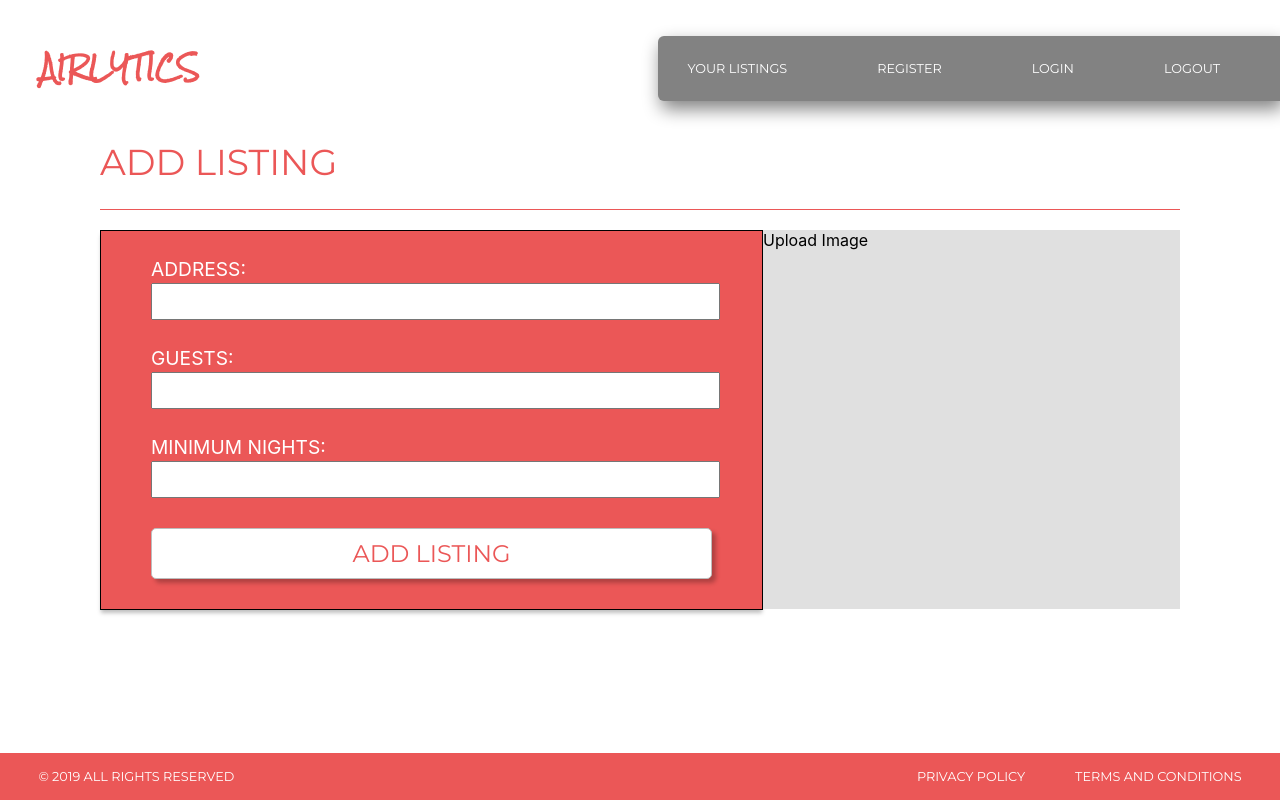
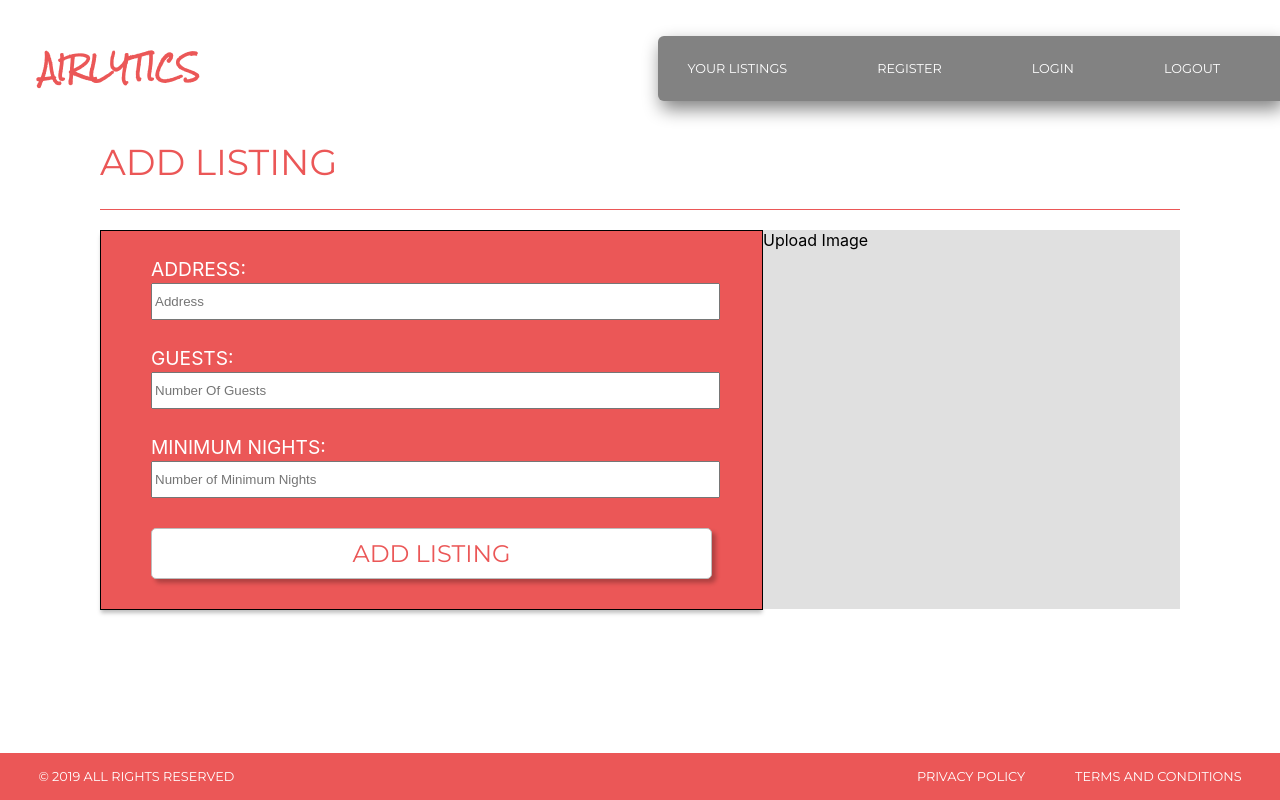
Before and after one commit to airbnb-price-opt/front-end, a React (Create React App) app in the folder airbnb-opt-price/: page /add-listing in a window 1280 px wide. Built offline with nearby package versions, Linux system fonts and the light colour scheme.

Commit message:
Console logging value changes for Add/Update (#16)

```diff
--- a/airbnb-opt-price/src/components/AddListing.jsx
+++ b/airbnb-opt-price/src/components/AddListing.jsx
@@ -1,11 +1,17 @@
-import React from 'react'
+import React, { useState } from 'react'
 import { AddListingDiv, AddListingWrapper, AddListingHeader, UploadImageDiv, UploadImageText, ListingFormWrapper, ListingFormDiv, ListingForm, ListingFormLabel, ListingFormInput, ListingFormButton } from '../StyledComps'
 
 const AddListing = (props) => {
+    const [listing, setListing] = useState({address: '', guests: 0, nights: 0})
+
+    const handleChange = event => {
+        setListing({ ...listing, [event.target.name]: event.target.value });
+        console.log(event.target.name, event.target.value)
+    };
 
     const handleSubmit = e => {
         e.preventDefault()
-        console.log("Add Listing")
+        console.log("Added Listing", listing)
     }
 
     return (
@@ -18,17 +24,31 @@ const AddListing = (props) => {
                         <ListingFormLabel>
                             ADDRESS:
                             <br />
-                            <ListingFormInput />
+                            <ListingFormInput
+                            name='address'
+                            placeholder='Address'
+                            onChange={handleChange}
+                            />
                         </ListingFormLabel>
                         <ListingFormLabel>
                             GUESTS:
                             <br />
-                            <ListingFormInput />
+                            <ListingFormInput
+                            name='guests'
+                            placeholder='Number Of Guests'
+                            onChange={handleChange}
+                            type='number'
+                            />
                         </ListingFormLabel>
                         <ListingFormLabel>
                             MINIMUM NIGHTS:
                             <br />
-                            <ListingFormInput />
+                            <ListingFormInput
+                            name='nights'
+                            placeholder='Number of Minimum Nights'
+                            onChange={handleChange}
+                            type='number'
+                            />
                         </ListingFormLabel>
                         <ListingFormButton type='submit' onClick={handleSubmit}>ADD LISTING</ListingFormButton>
                     </ListingForm>
--- a/airbnb-opt-price/src/components/UpdateListing.jsx
+++ b/airbnb-opt-price/src/components/UpdateListing.jsx
@@ -1,11 +1,17 @@
-import React from 'react'
+import React, { useState } from 'react'
 import { AddListingDiv, AddListingWrapper, AddListingHeader, UploadImageDiv, UploadImageText, ListingFormWrapper, ListingFormDiv, ListingForm, ListingFormLabel, ListingFormInput, ListingFormButton } from '../StyledComps'
 
 const UpdateListing = (props) => {
+    const [listing, setListing] = useState({address: '', guests: 0, nights: 0})
+
+    const handleChange = event => {
+        setListing({ ...listing, [event.target.name]: event.target.value });
+        console.log(event.target.name, event.target.value)
+    };
 
     const handleSubmit = e => {
         e.preventDefault()
-        console.log("Update Listing")
+        console.log("Updated Listing", listing)
     }
 
     return (
@@ -18,17 +24,31 @@ const UpdateListing = (props) => {
                         <ListingFormLabel>
                             ADDRESS:
                             <br />
-                            <ListingFormInput />
+                            <ListingFormInput
+                            name='address'
+                            placeholder='Address'
+                            onChange={handleChange}
+                            />
                         </ListingFormLabel>
                         <ListingFormLabel>
                             GUESTS:
                             <br />
-                            <ListingFormInput />
+                            <ListingFormInput
+                            name='guests'
+                            placeholder='Number Of Guests'
+                            onChange={handleChange}
+                            type='number'
+                            />
                         </ListingFormLabel>
                         <ListingFormLabel>
                             MINIMUM NIGHTS:
                             <br />
-                            <ListingFormInput />
+                            <ListingFormInput
+                            name='nights'
+                            placeholder='Number of Minimum Nights'
+                            onChange={handleChange}
+                            type='number'
+                            />
                         </ListingFormLabel>
                         <ListingFormButton type='submit' onClick={handleSubmit}>UPDATE LISTING</ListingFormButton>
                     </ListingForm>
```
